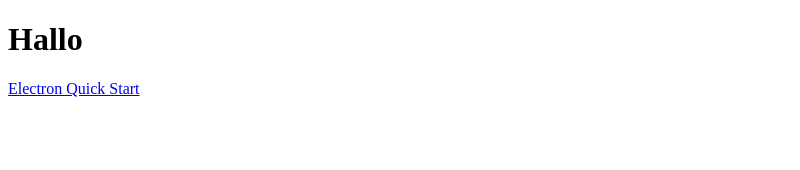
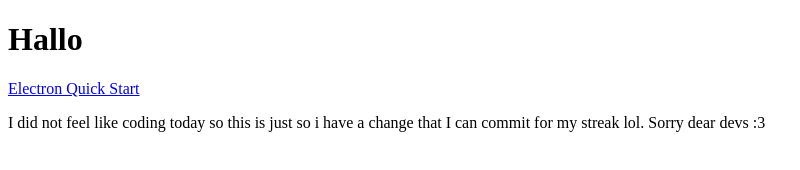
Before and after one commit to Forthamos11/firstelectronapp, an Electron app: page src/index.html in a window 800 px wide. Drawn offline with Linux system fonts and the light colour scheme.

Commit message:
just some change for the fkn streak ngl this too ez bruv

```diff
--- a/src/index.html
+++ b/src/index.html
@@ -8,5 +8,6 @@
 <body>
     <h1>Hallo</h1>
     <div><a href="https://www.electronjs.org/docs/tutorial/quick-start#create-a-new-electron-app">Electron Quick Start</a></div>
+    <p>I did not feel like coding today so this is just so i have a change that I can commit for my streak lol. Sorry dear devs :3</p>
 </body>
 </html>
```
